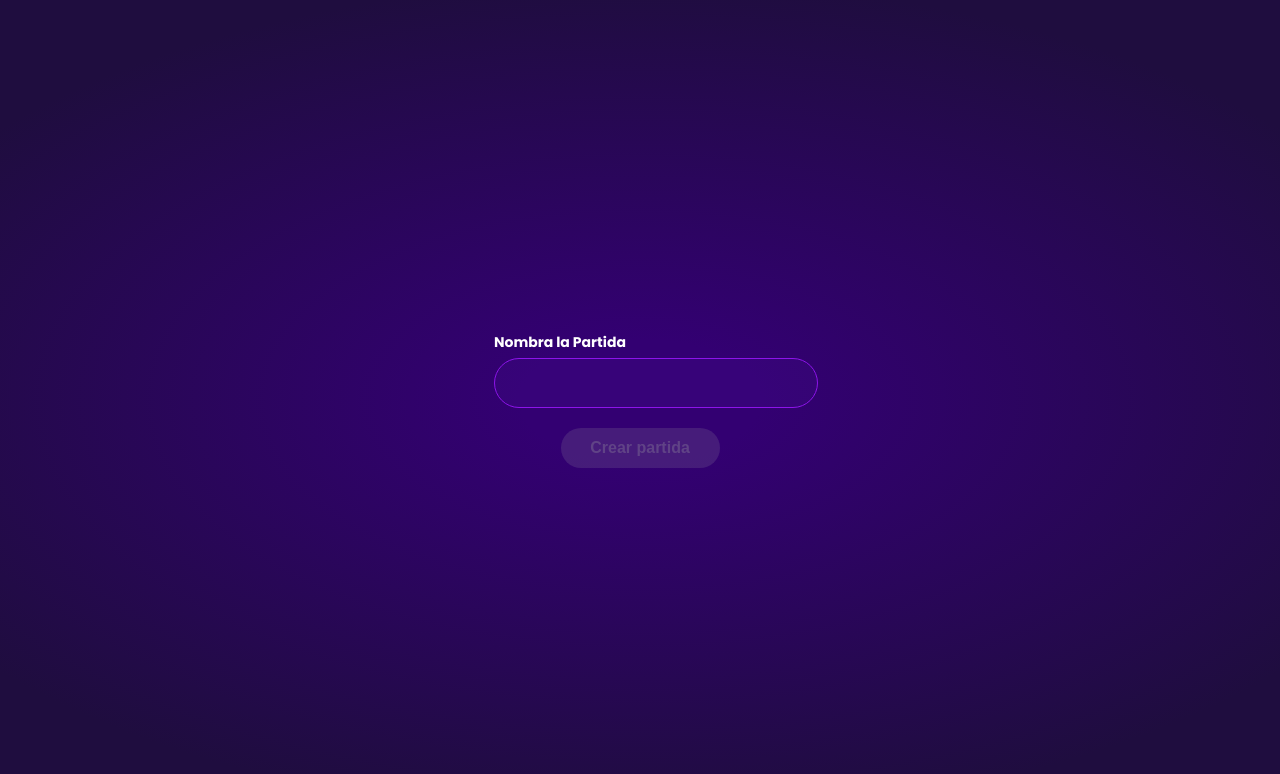
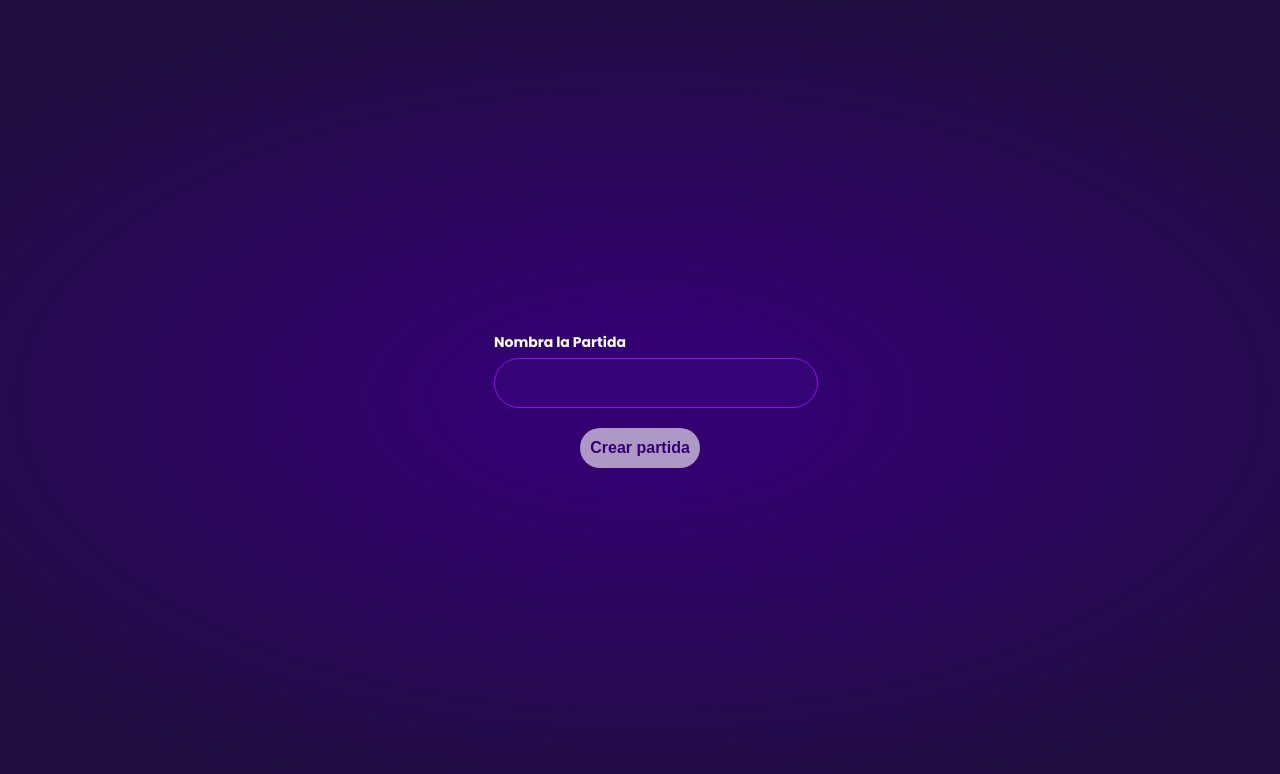
Before and after one commit to lizbethnunezrojas/planning-poket, an Angular app: page / in a window 1280 px wide. Shown: the top 774 px of the page. Built offline with nearby package versions, Linux system fonts and the light colour scheme.

Commit message:
refactor(button): add type input and fix disabled styles

```diff
--- a/src/app/components/atoms/button/button.html
+++ b/src/app/components/atoms/buttonComponent/button.html
@@ -1,5 +1,6 @@
 <button
-  type="submit"
+  type="type"
+  [attr.aria-disabled]="disabled"
   [disabled]="disabled"
   class="app-button"
 >
--- a/src/app/components/atoms/button/button.scss
+++ b/src/app/components/atoms/buttonComponent/button.scss
@@ -7,8 +7,7 @@
   cursor: pointer;
   transition: all 0.2s ease-in-out;
   border-radius: 50px;
-  width: 159px;
-  height: 40px;
+  min-height: 40px;
   color: #330072;
   background-color: #ffffff;
 
@@ -17,8 +16,6 @@
   }
 
   &[disabled] {
-    color: #9d9da199;
-    background-color: #9d9da14d;
     cursor: not-allowed;
     opacity: 0.6;
   }
--- a/src/app/components/atoms/button/button.ts
+++ b/src/app/components/atoms/buttonComponent/button.ts
@@ -1,4 +1,4 @@
-import { ChangeDetectionStrategy, Component, Input, Output, EventEmitter } from '@angular/core';
+import { ChangeDetectionStrategy, Component, Input} from '@angular/core';
 
 @Component({
   selector: 'app-button',
@@ -7,8 +7,10 @@ import { ChangeDetectionStrategy, Component, Input, Output, EventEmitter } from
   styleUrls: ['./button.scss'],
   changeDetection: ChangeDetectionStrategy.OnPush,
 })
-export class Button {
+export class ButtonComponent {
   @Input({ required: true }) text!: string;
 
   @Input() disabled: boolean = false;
+
+  @Input() type: 'button' | 'submit' = 'button';
 }
--- a/src/app/components/organisms/create-game-form/create-game-form.ts
+++ b/src/app/components/organisms/create-game-form/create-game-form.ts
@@ -4,7 +4,7 @@ import { FormBuilder, FormGroup, Validators, ReactiveFormsModule, FormControl }
 
 import { FormField } from '../../molecules/form-field/form-field';
 import { NameValidator } from '../../../core/validators/name';
-import { Button } from '../../atoms/button/button';
+import { ButtonComponent } from '../../atoms/buttonComponent/button';
 
 interface CreateGameFormValues {
   name: string;
@@ -13,7 +13,7 @@ interface CreateGameFormValues {
 @Component({
   selector: 'app-create-game-form',
   standalone: true,
-  imports: [ReactiveFormsModule, FormField, Button],
+  imports: [ReactiveFormsModule, FormField, ButtonComponent],
   templateUrl: './create-game-form.html',
   styleUrls: ['./create-game-form.scss'],
   changeDetection: ChangeDetectionStrategy.OnPush,
```
